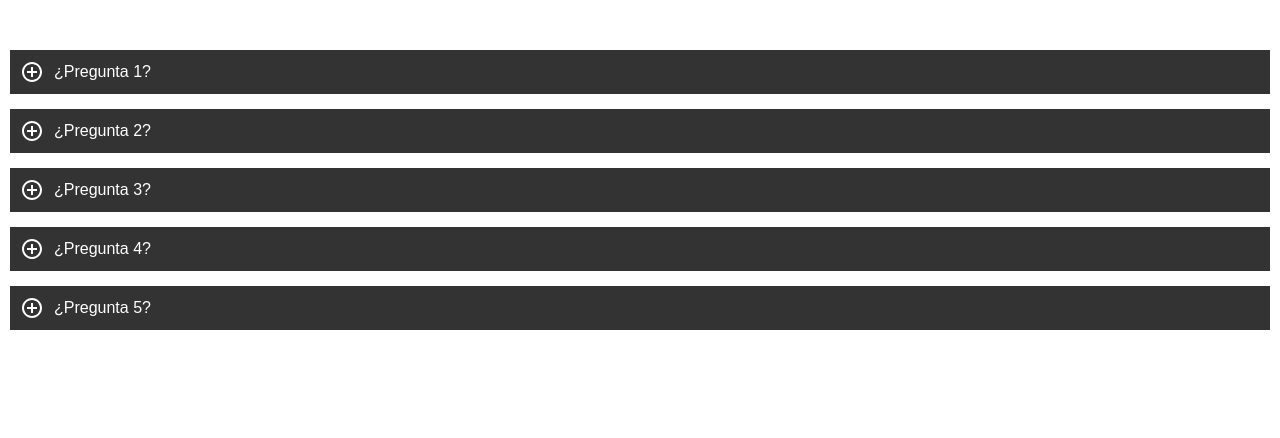
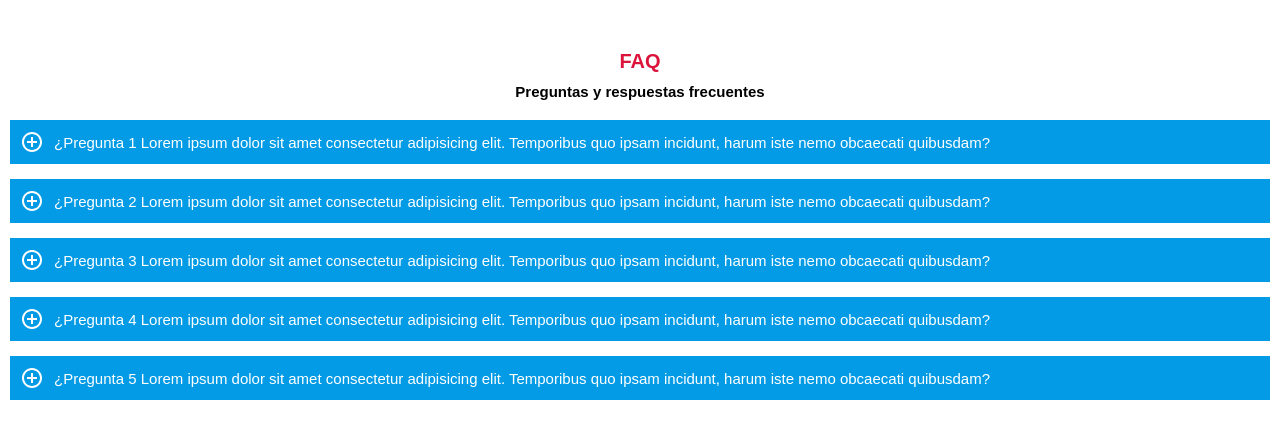
Before and after one commit to ronaldrrca/faq, a plain HTML site: page index.html in a window 1280 px wide. Drawn offline with Linux system fonts and the light colour scheme.

Commit message:
Agregando el encabezado

```diff
--- a/index.html
+++ b/index.html
@@ -9,11 +9,12 @@
     <link rel="stylesheet" href="styles.css">
 </head>
 <body>
+    <h1>FAQ</h1><h2>Preguntas y respuestas frecuentes</h2>
     <section id="container">
             <article class="item">
                 <div id="question_1" class="question">
                     <img src="./add_circle_outline_black_24dp.svg" alt="signo de mas">
-                    <p>¿Pregunta 1?</p>
+                    <p>¿Pregunta 1 Lorem ipsum dolor sit amet consectetur adipisicing elit. Temporibus quo ipsam incidunt, harum iste nemo obcaecati quibusdam?</p>
                 </div>
                 <div id="answer_1" class="answer">
                     <p> Respuesta 1. Lorem ipsum dolor sit amet consectetur, adipisicing elit. Temporibus labore voluptatum maxime
@@ -24,7 +25,7 @@
             <article class="item">
                 <div id="question_2" class="question">
                     <img src="./add_circle_outline_black_24dp.svg" alt="signo de mas">
-                    <p>¿Pregunta 2?</p>
+                    <p>¿Pregunta 2 Lorem ipsum dolor sit amet consectetur adipisicing elit. Temporibus quo ipsam incidunt, harum iste nemo obcaecati quibusdam?</p>
                 </div>
                 <div id="answer_2" class="answer">
                     <p>Respuesta 2. Lorem ipsum dolor sit amet consectetur, adipisicing elit. Temporibus labore voluptatum maxime
@@ -35,7 +36,7 @@
             <article class="item">
                 <div id="question_3" class="question">
                     <img src="./add_circle_outline_black_24dp.svg" alt="signo de mas">
-                    <p>¿Pregunta 3?</p>
+                    <p>¿Pregunta 3 Lorem ipsum dolor sit amet consectetur adipisicing elit. Temporibus quo ipsam incidunt, harum iste nemo obcaecati quibusdam?</p>
                 </div>
                 <div id="answer_3" class="answer">
                     <p>Respuesta 3. Lorem ipsum dolor sit amet consectetur, adipisicing elit. Temporibus labore voluptatum maxime
@@ -46,7 +47,7 @@
             <article class="item">
                 <div id="question_4" class="question">
                     <img src="./add_circle_outline_black_24dp.svg" alt="signo de mas">
-                    <p>¿Pregunta 4?</p>
+                    <p>¿Pregunta 4 Lorem ipsum dolor sit amet consectetur adipisicing elit. Temporibus quo ipsam incidunt, harum iste nemo obcaecati quibusdam?</p>
                 </div>
                 <div id="answer_4" class="answer">
                     <p>Respuesta 4.  Lorem ipsum dolor sit amet consectetur, adipisicing elit. Temporibus labore voluptatum maxime
@@ -57,7 +58,7 @@
             <article class="item">
                 <div id="question_5" class="question">
                     <img src="./add_circle_outline_black_24dp.svg" alt="signo de mas">
-                    <p>¿Pregunta 5?</p>
+                    <p>¿Pregunta 5 Lorem ipsum dolor sit amet consectetur adipisicing elit. Temporibus quo ipsam incidunt, harum iste nemo obcaecati quibusdam?</p>
                 </div>
                 <div id="answer_5" class="answer">
                     <p>Respuesta 5. Lorem ipsum dolor sit amet consectetur, adipisicing elit. Temporibus labore voluptatum maxime
--- a/styles.css
+++ b/styles.css
@@ -13,8 +13,9 @@ html{
 
 body{
     display: flex;
-    justify-content: center;
-    align-items: flex-start;
+    flex-direction: column;
+    justify-content: flex-start;
+    align-items: center;
     width: 100%;
     height: 100%;
     padding: 5rem 1rem;
@@ -29,14 +30,23 @@ body{
     height: auto;
 }
 
+h1{
+    color: crimson;
+    margin-bottom: 1rem;
+}
+
+h2{
+    margin-bottom: 2rem;
+}
+
 .question{
     display: flex;
     justify-content: flex-start;
     align-items: center;
-    background-color: #333;
+    background-color: #039BE5;
     cursor: pointer;
     padding: 1rem;
-    font-size: 1.6rem;
+    font-size: 1.5rem;
 
 }
 
```
